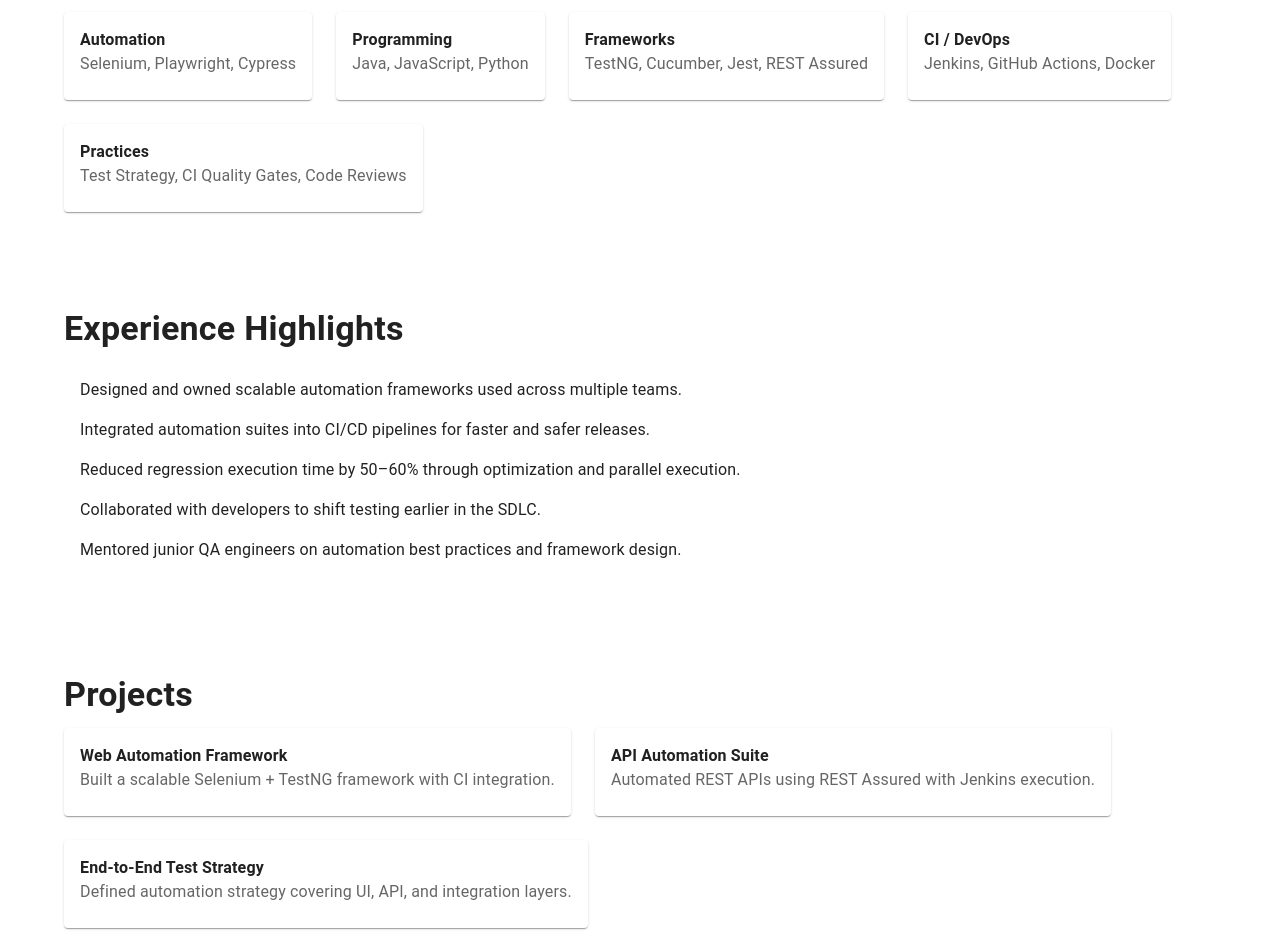
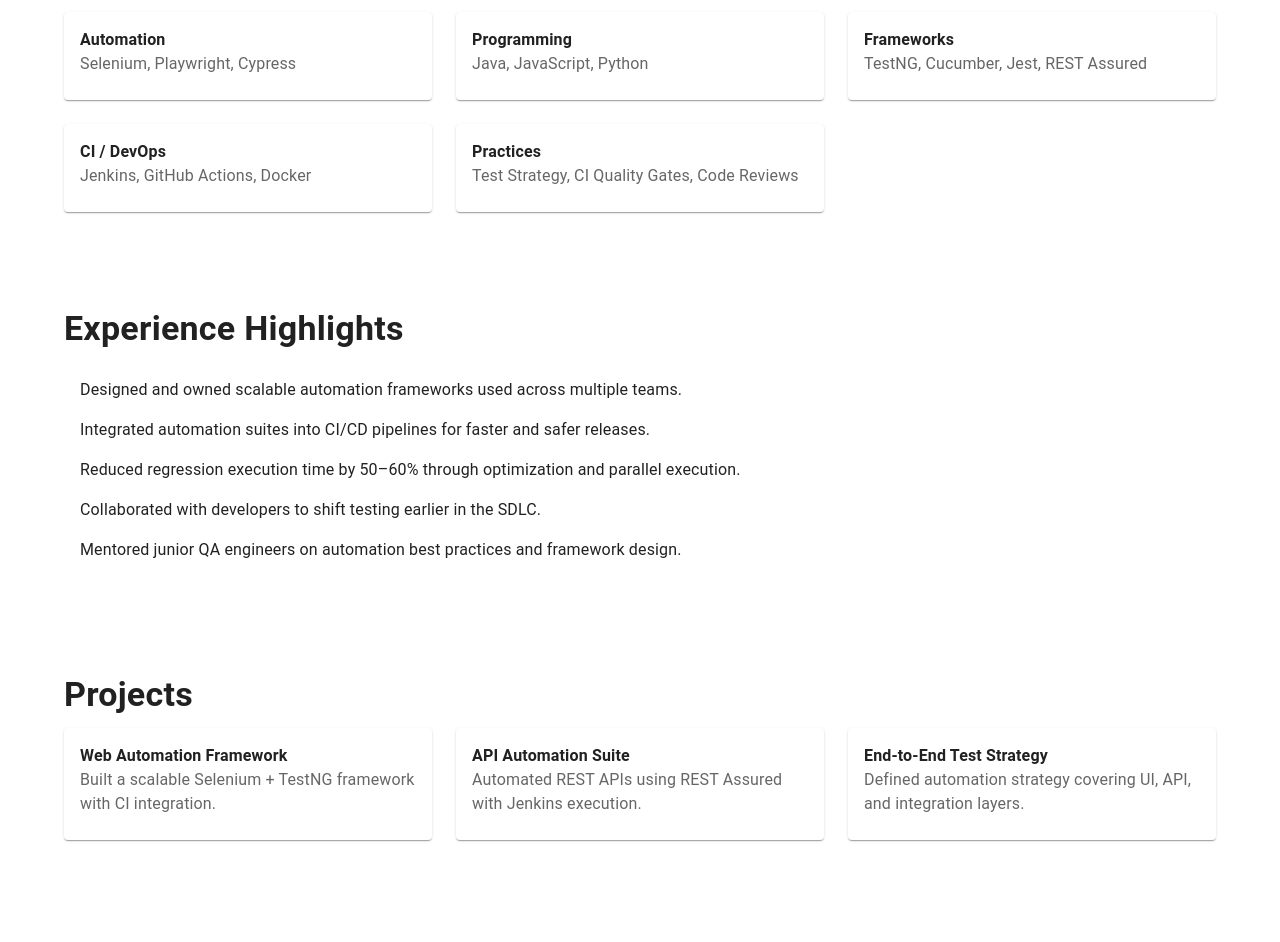
Before and after one commit to mukeshn/mukesh-qa-portfolio, a Next.js app: page / in a window 1280 px wide. Shown: the part 820-1762 px from the top of the page. Built offline with nearby package versions, Linux system fonts and the light colour scheme.

Commit message:
Replace Grid with Box CSS Grid (stable fix)

```diff
--- a/app/components/Projects.tsx
+++ b/app/components/Projects.tsx
@@ -1,7 +1,6 @@
 "use client";
 
-import { Container, Typography, Card, CardContent } from "@mui/material";
-import Grid from "@mui/material/Grid";
+import { Container, Typography, Card, CardContent, Box } from "@mui/material";
 
 const projects = [
   {
@@ -25,16 +24,18 @@
         Projects
       </Typography>
 
-      <Grid container spacing={3}>
+      <Box
+        sx={{
+          display: "grid",
+          gridTemplateColumns: {
+            xs: "1fr",
+            md: "repeat(3, 1fr)",
+          },
+          gap: 3,
+        }}
+      >
         {projects.map((project) => (
-          <Grid
-            component="div"
-            item
-            xs={12}
-            md={4}
-            key={project.title}
-          >
-            <Card>
+          <Card key={project.title}>
             <CardContent>
               <Typography fontWeight="bold">
                 {project.title}
@@ -44,9 +45,8 @@
               </Typography>
             </CardContent>
           </Card>
-          </Grid>
         ))}
-      </Grid>
+      </Box>
     </Container>
   );
 }
--- a/app/components/Skills.tsx
+++ b/app/components/Skills.tsx
@@ -1,7 +1,6 @@
 "use client";
 
-import { Container, Typography, Card, CardContent } from "@mui/material";
-import Grid from "@mui/material/Grid";
+import { Container, Typography, Card, CardContent, Box } from "@mui/material";
 
 const skills = [
   { title: "Automation", items: "Selenium, Playwright, Cypress" },
@@ -18,10 +17,18 @@
         Skills
       </Typography>
 
-      <Grid container spacing={3}>
+      <Box
+        sx={{
+          display: "grid",
+          gridTemplateColumns: {
+            xs: "1fr",
+            md: "repeat(3, 1fr)",
+          },
+          gap: 3,
+        }}
+      >
         {skills.map((skill) => (
-          <Grid component="div" item xs={12} md={4} key={skill.title}>
-            <Card>
+          <Card key={skill.title}>
             <CardContent>
               <Typography fontWeight="bold">{skill.title}</Typography>
               <Typography color="text.secondary">
@@ -29,9 +36,8 @@
               </Typography>
             </CardContent>
           </Card>
-          </Grid>
         ))}
-      </Grid>
+      </Box>
     </Container>
   );
 }
```
Lines whose indentation alone changed are shown as unchanged.
